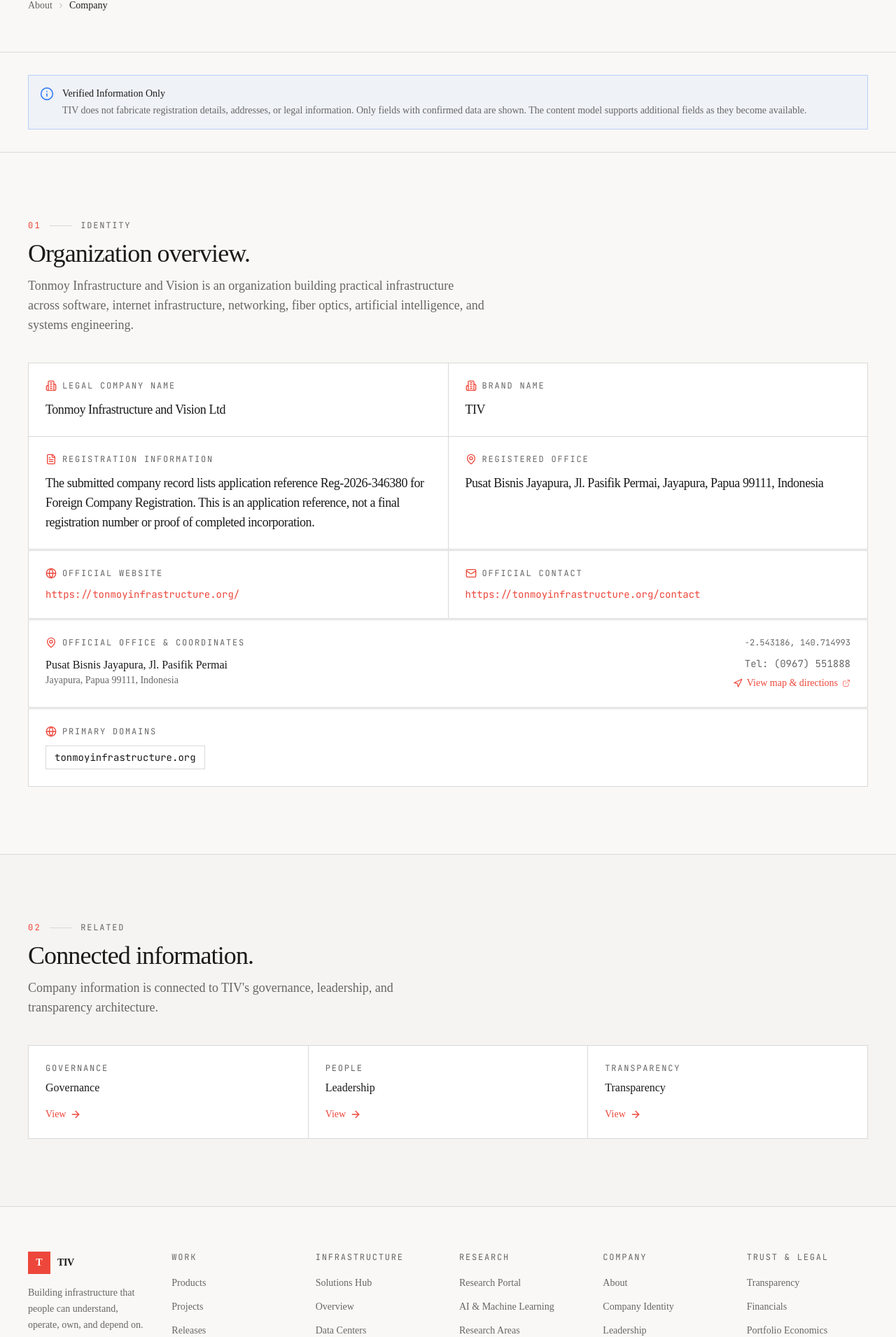
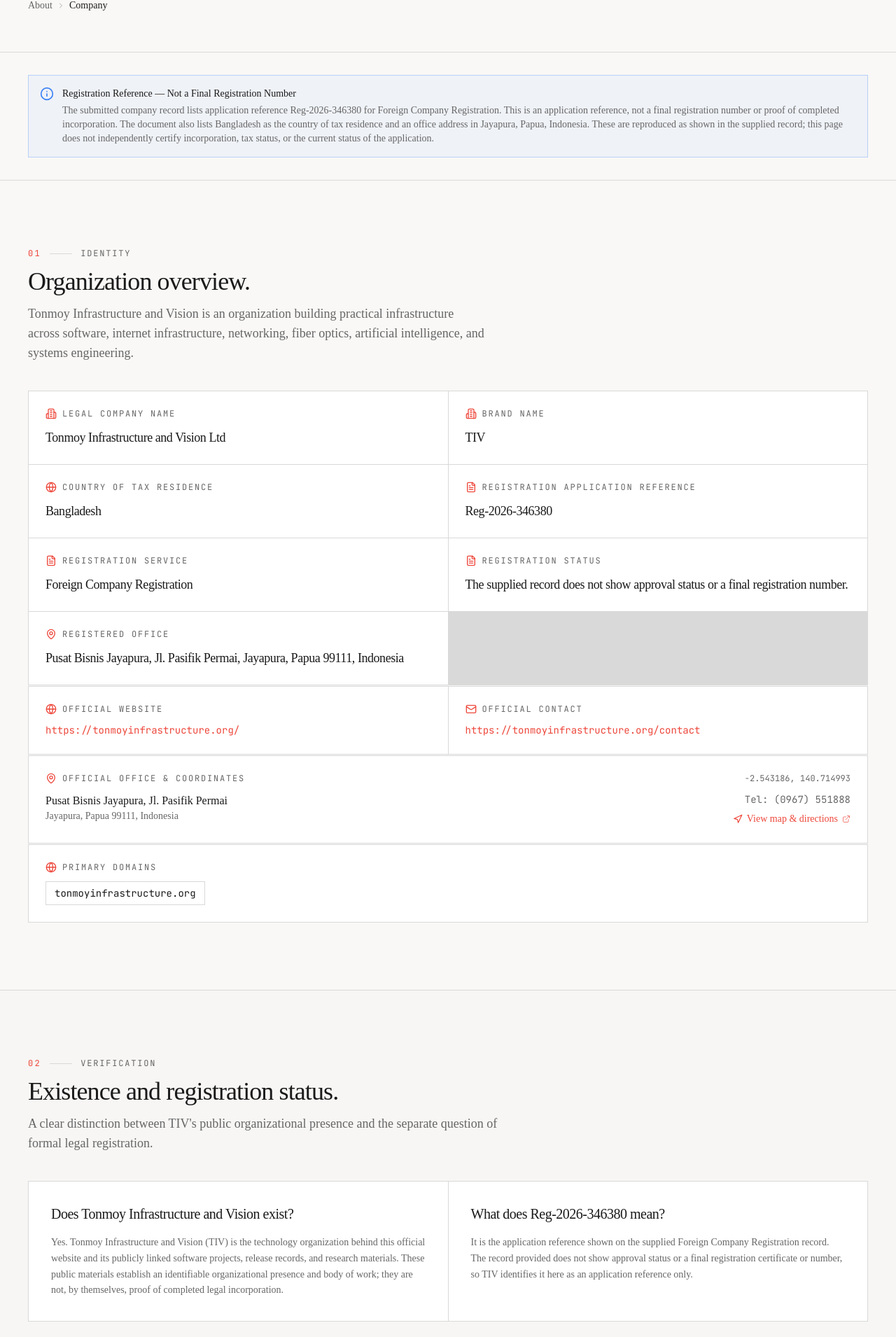
Before and after one commit to eshanized/tonmoyinfrastructure.org, a Next.js app: page /about/company in a window 1280 px wide. Shown: the part 500-2410 px from the top of the page at 70% size. Built offline with nearby package versions, Linux system fonts and the light colour scheme; no server answers.

Commit message:
Add verifiable company identity details

```diff
--- a/app/about/company/page.tsx
+++ b/app/about/company/page.tsx
@@ -13,7 +13,7 @@ import { JsonLd } from '@/components/shared/json-ld';
 export const metadata = generatePageMetadata({
   title: 'Company & Corporate Identity',
   description:
-    'Formal corporate identity of Tonmoy Infrastructure and Vision. Legal name, brand, registration details, and official contact information.',
+    'Official company identity, address, tax-residence field, and the documented foreign company registration application reference for Tonmoy Infrastructure and Vision Ltd.',
   path: '/about/company',
   keywords: ['TIV company', 'corporate identity', 'legal name', 'official contacts'],
 });
@@ -36,10 +36,13 @@ export default function CompanyPage() {
   const fields = [
     { label: 'Legal Company Name', value: company.legalName, icon: Building2 },
     { label: 'Brand Name', value: company.brandName, icon: Building2 },
+    { label: 'Country of Tax Residence', value: company.taxResidence, icon: Globe },
+    { label: 'Registration Application Reference', value: company.applicationReference, icon: FileText },
+    { label: 'Registration Service', value: company.registrationService, icon: FileText },
+    { label: 'Registration Status', value: company.registrationStatus, icon: FileText },
     { label: 'Company Type', value: company.type, icon: FileText },
     { label: 'Jurisdiction', value: company.jurisdiction, icon: MapPin },
     { label: 'Incorporation Date', value: company.incorporationDate, icon: Calendar },
-    { label: 'Registration Information', value: company.registrationInfo, icon: FileText },
     { label: 'Registered Office', value: company.registeredOffice, icon: MapPin },
   ].filter((f) => f.value);
 
@@ -66,10 +69,12 @@ export default function CompanyPage() {
 
       <section className="border-b border-border">
         <div className="tiv-container py-8">
-          <Callout type="info" title="Verified Information Only">
-            TIV does not fabricate registration details, addresses, or legal
-            information. Only fields with confirmed data are shown. The content
-            model supports additional fields as they become available.
+          <Callout type="info" title="Registration Reference — Not a Final Registration Number">
+            {company.registrationInfo} The document also lists Bangladesh as the
+            country of tax residence and an office address in Jayapura, Papua,
+            Indonesia. These are reproduced as shown in the supplied record;
+            this page does not independently certify incorporation, tax status,
+            or the current status of the application.
           </Callout>
         </div>
       </section>
@@ -199,11 +204,57 @@ export default function CompanyPage() {
         </div>
       </section>
 
+      <section className="border-t border-border bg-secondary/20">
+        <div className="tiv-container py-16 md:py-24">
+          <Reveal>
+            <SectionHeader
+              index="02"
+              label="Verification"
+              title="Existence and registration status."
+              description="A clear distinction between TIV's public organizational presence and the separate question of formal legal registration."
+            />
+          </Reveal>
+          <div className="mt-10 grid grid-cols-1 gap-px border border-border bg-border md:grid-cols-2">
+            <article className="bg-card p-6 md:p-8">
+              <h3 className="font-display text-xl tracking-tight">
+                Does Tonmoy Infrastructure and Vision exist?
+              </h3>
+              <p className="mt-4 text-sm leading-relaxed text-muted-foreground">
+                Yes. Tonmoy Infrastructure and Vision (TIV) is the technology
+                organization behind this official website and its publicly
+                linked software projects, release records, and research
+                materials. These public materials establish an identifiable
+                organizational presence and body of work; they are not, by
+                themselves, proof of completed legal incorporation.
+              </p>
+            </article>
+            <article className="bg-card p-6 md:p-8">
+              <h3 className="font-display text-xl tracking-tight">
+                What does Reg-2026-346380 mean?
+              </h3>
+              <p className="mt-4 text-sm leading-relaxed text-muted-foreground">
+                It is the application reference shown on the supplied Foreign
+                Company Registration record. The record provided does not show
+                approval status or a final registration certificate or number,
+                so TIV identifies it here as an application reference only.
+              </p>
+            </article>
+          </div>
+          <p className="mt-5 max-w-3xl text-sm leading-relaxed text-muted-foreground">
+            The supplied record lists Bangladesh as the country of tax
+            residence and gives an address in Jayapura, Papua, Indonesia. Tax
+            residence and office address are separate details. For formal legal
+            verification, use a final certificate or confirmation from the
+            relevant official registry once available.
+          </p>
+        </div>
+      </section>
+
       <section className="border-t border-border bg-secondary/30">
         <div className="tiv-container py-16 md:py-24">
           <Reveal>
             <SectionHeader
-              index="02"
+              index="03"
               label="Related"
               title="Connected information."
               description="Company information is connected to TIV's governance, leadership, and transparency architecture."
```
